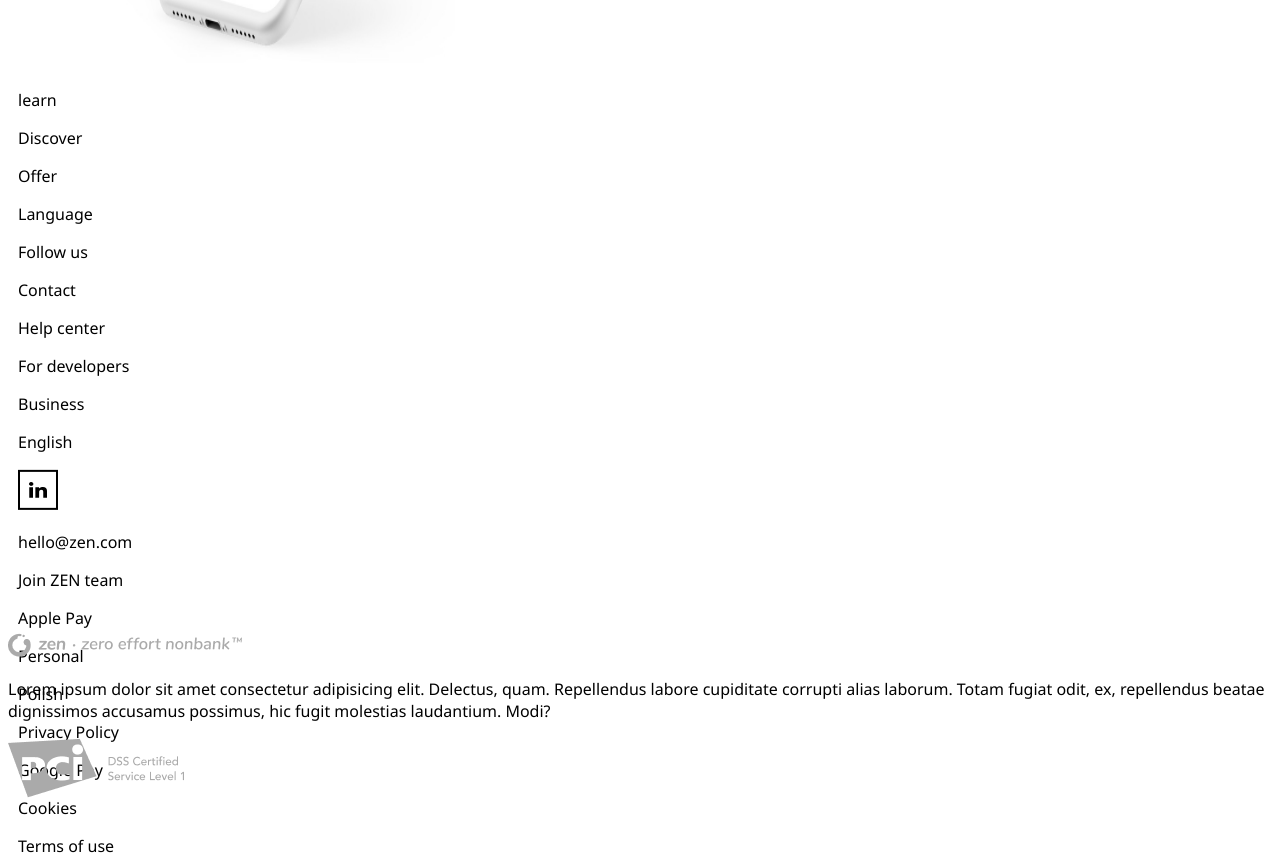
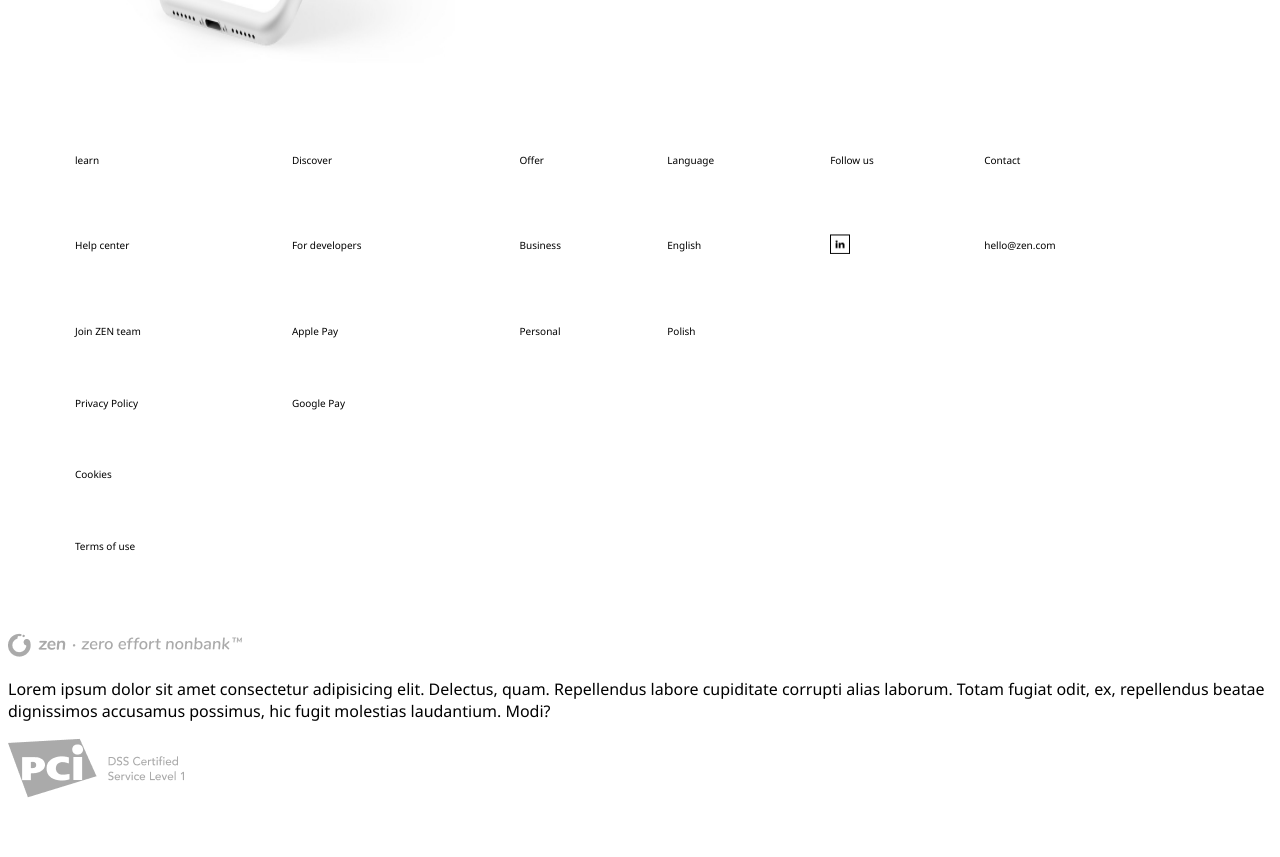
Before and after one commit to Aizadasyrdybaeva/KURS, a plain HTML site: page index.html in a window 1280 px wide. Shown: the part 4303-5160 px from the top of the page. After the commit the page ends 5114 px from the top, so only its background shows below. Drawn offline with Linux system fonts and the light colour scheme.

Commit message:
added colonki

```diff
--- a/index.html
+++ b/index.html
@@ -186,43 +186,42 @@
   </div>
 
   <div class="block">
+      <table class="table1">
+      <tr>
+        <td>learn</td>
+        <td>Discover</td>
+        <td>Offer</td>
+        <td>Language</td>
+        <td>Follow us</td>
+        <td>Contact</td>
+      </tr>
+      <tr>
+        <td>Help center</td>
+        <td>For developers</td>
+        <td>Business</td>
+        <td>English</td>
+        <td><img src="Frame (12).png" id="img3"></td>
+        <td>hello@zen.com</td>
+      </tr>
+      <tr>
 
-      <article class="colump">
-        <p>learn</p>
-        <p>Discover</p>
-        <p>Offer<p>
-        <p>Language</p>
-        <p>Follow us</p>
-        <p>Contact</p>
+        <td>Join ZEN team</td>
+        <td>Apple Pay</td>
+        <td>Personal</td>
+        <td>Polish</td>
+      </tr>
+      <tr>
+        <td>Privacy Policy</td>
+        <td>Google Pay</td>
+      </tr>
+      <tr>
+        <td>Cookies</td>
+      </tr>
+      <tr>
+        <td>Terms of use</td>
 
-
-        <p>Help center</p>
-        <p>For developers</p>
-        <p>Business</p>
-        <p>English</p>
-        <p><img src="Frame (12).png"></p>
-        <p>hello@zen.com</p>
-
-
-        <p>Join ZEN team</p>
-        <p>Apple Pay</p>
-        <p>Personal</p>
-        <p>Polish</p>
-
-
-
-        <p>Privacy Policy</p>
-        <p>Google Pay</td>
-
-
-
-        <p>Cookies</p>
-
-
-
-        <p>Terms of use</p>
-
-      </article>
+      </tr>
+    </table>
 
   </div>
   <div id="footer">
--- a/style.css
+++ b/style.css
@@ -77,7 +77,7 @@ nav img {
   margin-left: 10px;
 }
 
-.block1{
+.block1 {
   border: 0;
   display: flex;
   width: 70%;
@@ -85,13 +85,15 @@ nav img {
   justify-content: center;
 
 }
-.block2{
+
+.block2 {
   display: flex;
   width: 100%;
   height: 70vh;
-  justify-content:left;
+  justify-content: left;
 
 }
+
 .image2 {
   height: 70vh;
   width: 380px;
@@ -99,29 +101,34 @@ nav img {
   padding: 15px 45px 10px 20px;
   margin: 0;
 }
-#t-text{
+
+#t-text {
   display: flex;
   justify-content: flex-start;
 }
-#img2{
-  padding:70px 0 0 40px;
-  width:70px;
+
+#img2 {
+  padding: 70px 0 0 40px;
+  width: 70px;
   height: ;
 
 
 }
-#t-text1{
+
+#t-text1 {
   display: flex;
   font-size: 10px;
   padding: 70px 150px 0 10px;
 
 
 }
-#img1{
-    width:130px;
-    height: 30px;
-    padding-left: 40px;
+
+#img1 {
+  width: 130px;
+  height: 30px;
+  padding-left: 40px;
 }
+
 .block3 {
   border: ;
   display: flex;
@@ -131,20 +138,22 @@ nav img {
   margin: 0;
 }
 
-#text1{
+#text1 {
   font-size: 20px;
   line-height: 5px;
   padding-left: 40px;
   font-weight: 400;
   letter-spacing: 1px;
 }
-#text2{
+
+#text2 {
   font-size: 10px;
   padding-left: 40px;
   padding-right: 200px;
   padding-top: 20px;
 }
-#text3{
+
+#text3 {
   font-size: 20px;
   line-height: 5px;
   padding-left: 40px;
@@ -153,16 +162,19 @@ nav img {
   letter-spacing: 1px;
 
 }
-#text4{
+
+#text4 {
   font-size: 10px;
   padding-left: 40px;
   padding-right: 300px;
 }
-.block4{
+
+.block4 {
   display: block;
-  padding: 80px 20px 10px 40px ;
+  padding: 80px 20px 10px 40px;
 }
-.image3{
+
+.image3 {
   height: 70vh;
   width: 350px;
   display: flex;
@@ -170,7 +182,8 @@ nav img {
   padding: 15px 60px 10px 0;
   margin-left: 0;
 }
-#text5{
+
+#text5 {
   font-size: 20px;
   line-height: 5px;
   font-weight: 400;
@@ -179,18 +192,21 @@ nav img {
   padding-top: 70px;
 
 }
-#text6{
+
+#text6 {
   font-size: 12px;
   text-align: center;
-  padding:0 350px 10px 350px;
+  padding: 0 350px 10px 350px;
 }
-.b-bb{
+
+.b-bb {
   display: flex;
   justify-content: center;
   padding-top: 30px;
   padding-bottom: 20px;
 }
-.bb{
+
+.bb {
   border-radius: 50px;
   padding: 15px 32px;
   text-align: center;
@@ -198,30 +214,55 @@ nav img {
   font-size: 12px;
 
 }
-.block5{
+
+.block5 {
   display: flex;
   justify-content: center;
 
 }
-.block5 img{
+
+.block5 img {
   width: 200px;
   padding: 5px 50px 5px 50px;
 }
-.icon{
+
+.icon {
   display: flex;
   flex-wrap: wrap;
 }
-.icon img{
+
+.icon img {
   width: 80px;
-  padding-left:30px;
+  padding-left: 30px;
 
 }
-.icon1{
+
+.icon1 {
   display: flex;
   flex-wrap: wrap;
 }
-.icon1 img{
+
+.icon1 img {
   width: 150px;
-  padding-left:30px;
+  padding-left: 30px;
 
 }
+
+.table1 {
+  margin: 50px 0;
+  text-align: left;
+  border-collapse: separate;
+  font-size: 10px;
+  width: 1700px;
+  padding: 0 50px 0 50px;
+}
+td,th{
+
+  padding: 5px;
+
+}
+#img3{
+  width: 20px;
+  padding: 0 ;
+  margin: 0;
+}
```
